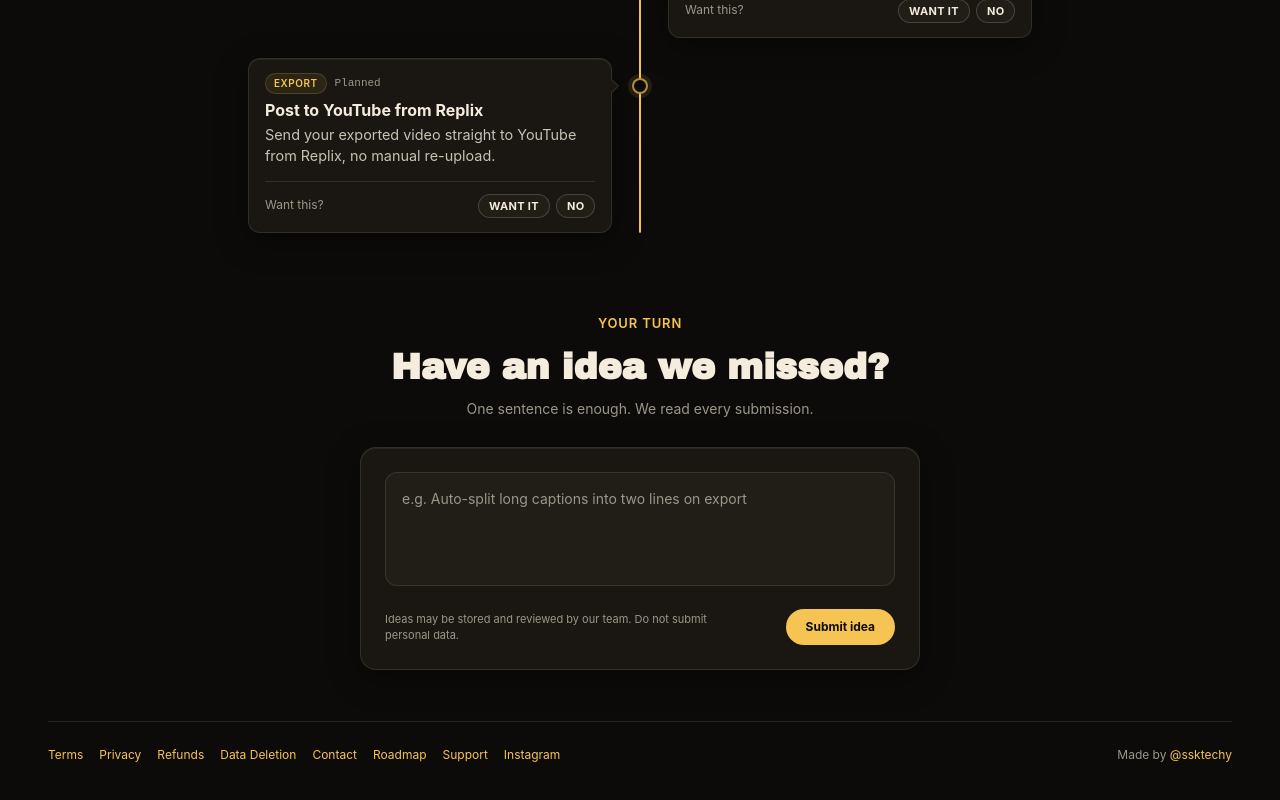
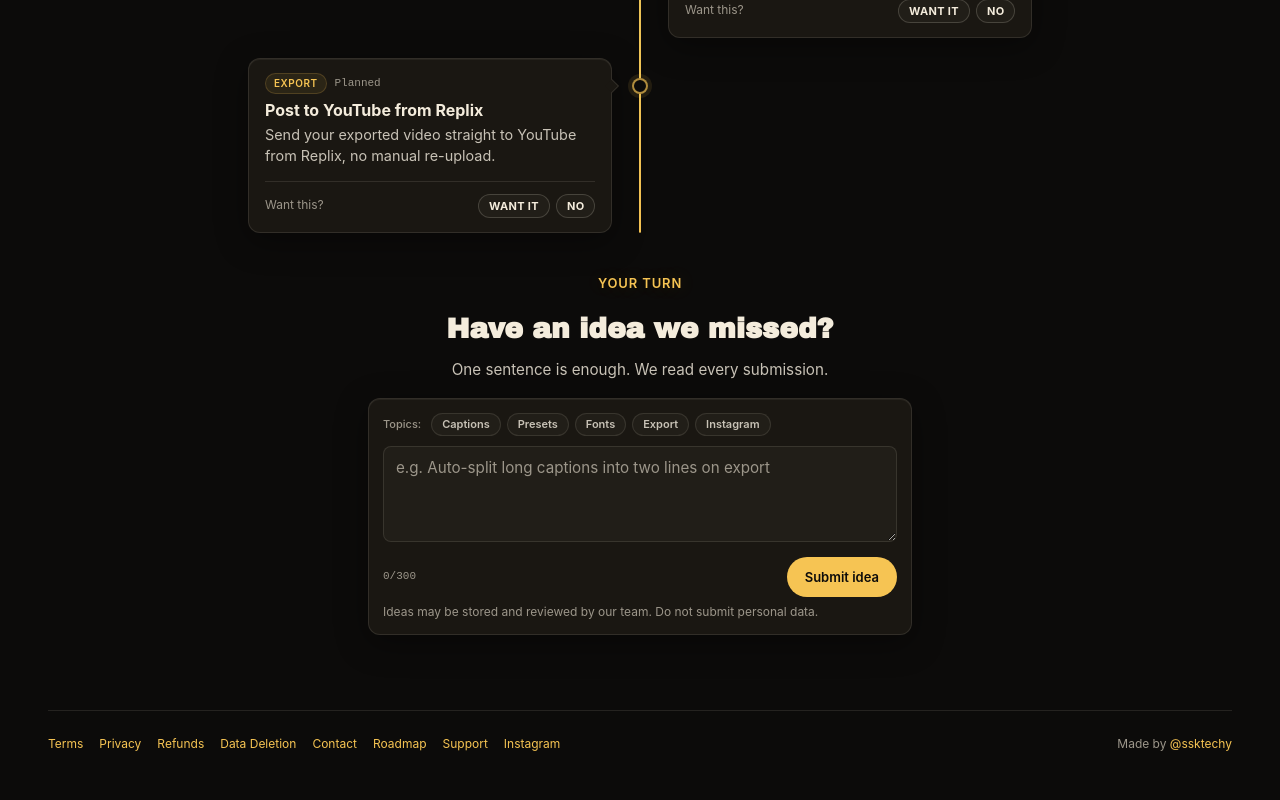
Before and after one commit to kuldeeprajput-dev/every-kaptions, a Next.js app: page /roadmap in a window 1280 px wide. Shown: the part 4063-4863 px from the top of the page. Built offline with nearby package versions, Linux system fonts and the light colour scheme; a web font is replaced by a local one.

Commit message:
Add roadmap idea suggestion form and submission modal

```diff
--- /dev/null
+++ b/src/features/roadmap/components/roadmap-idea-section.tsx
@@ -0,0 +1,210 @@
+"use client";
+
+import { useEffect, useRef, useState } from "react";
+
+const TOPIC_SUGGESTIONS = [
+  "Captions",
+  "Presets",
+  "Fonts",
+  "Export",
+  "Instagram",
+] as const;
+
+export function RoadmapIdeaSection() {
+  const [idea, setIdea] = useState("");
+  const [selectedTopic, setSelectedTopic] = useState<string | null>(null);
+  const [error, setError] = useState<string | null>(null);
+  const [submitted, setSubmitted] = useState(false);
+  const doneButtonRef = useRef<HTMLButtonElement | null>(null);
+
+  useEffect(() => {
+    if (!submitted) return;
+    doneButtonRef.current?.focus();
+
+    const handleKeyDown = (event: KeyboardEvent) => {
+      if (event.key === "Escape") {
+        setSubmitted(false);
+      }
+    };
+
+    window.addEventListener("keydown", handleKeyDown);
+    return () => window.removeEventListener("keydown", handleKeyDown);
+  }, [submitted]);
+
+  const handleTopicClick = (topic: string) => {
+    setSelectedTopic((prev) => (prev === topic ? null : topic));
+  };
+
+  const handleSubmit = (event: React.FormEvent<HTMLFormElement>) => {
+    event.preventDefault();
+    if (!idea.trim()) {
+      setError("Write your idea first.");
+      return;
+    }
+    setError(null);
+    setSubmitted(true);
+  };
+
+  const handleDismissModal = () => {
+    setSubmitted(false);
+    setIdea("");
+    setSelectedTopic(null);
+  };
+
+  return (
+    <>
+      <section
+        className="max-w-[640px] mx-auto mt-10 mb-0 max-[719px]:mb-6 px-[var(--page-gutter)] pb-6 max-[719px]:pb-[max(24px,env(safe-area-inset-bottom,0px))] text-center"
+        aria-labelledby="roadmap-ideas-title"
+      >
+        <div className="font-body text-[clamp(10px,0.45vw+8px,13px)] font-semibold tracking-[0.85px] uppercase text-amber mb-3.5 [text-shadow:0_0_18px_rgba(246,196,83,0.18)]">
+          YOUR TURN
+        </div>
+        <h2
+          id="roadmap-ideas-title"
+          className="font-display text-[clamp(1.35rem,3vw,1.75rem)] text-cream mb-2"
+        >
+          Have an idea we missed?
+        </h2>
+        <p className="text-body mb-4 text-[0.95rem]">
+          One sentence is enough. We read every submission.
+        </p>
+
+        <form
+          className="text-left border border-[var(--hairline)] rounded-xl bg-surface p-3.5 shadow-[var(--card-shadow)]"
+          noValidate
+          onSubmit={handleSubmit}
+        >
+          <div className="flex flex-wrap items-center gap-1.5 mb-2.5">
+            <span className="text-[11px] text-dim font-medium mr-1">Topics:</span>
+            {TOPIC_SUGGESTIONS.map((topic) => {
+              const isActive = selectedTopic === topic;
+              return (
+                <button
+                  key={topic}
+                  type="button"
+                  onClick={() => handleTopicClick(topic)}
+                  className={`text-[11px] font-semibold px-2.5 py-0.5 rounded-full border transition-colors cursor-pointer ${
+                    isActive
+                      ? "bg-amber text-[#0c0b0a] border-amber"
+                      : "bg-surface-raised text-body border-[var(--hairline)] hover:border-amber/40 hover:text-cream"
+                  }`}
+                  aria-pressed={isActive}
+                >
+                  {topic}
+                </button>
+              );
+            })}
+          </div>
+
+          <label htmlFor="roadmap-idea-input" className="sr-only">
+            Your idea or feature request
+          </label>
+          <textarea
+            id="roadmap-idea-input"
+            name="idea"
+            value={idea}
+            maxLength={300}
+            onChange={(e) => {
+              setIdea(e.target.value);
+              if (error && e.target.value.trim()) {
+                setError(null);
+              }
+            }}
+            placeholder="e.g. Auto-split long captions into two lines on export"
+            rows={3}
+            className="w-full min-h-24 resize-y font-body text-[0.95rem] leading-normal text-cream bg-surface-raised border border-[var(--hairline)] rounded-lg py-2.5 px-3 mb-2 placeholder:text-dim focus:outline-none focus:border-amber/45"
+          />
+
+          <div className="flex items-center justify-between gap-2.5 mb-1">
+            <span className="text-[11px] text-dim mono">
+              {idea.length}/300
+            </span>
+            <button
+              type="submit"
+              className="font-body text-[13px] font-semibold text-[#0c0b0a] bg-amber border-none rounded-full py-2.5 px-4.5 cursor-pointer transition-[filter,opacity] duration-150 hover:not-disabled:brightness-105"
+            >
+              Submit idea
+            </button>
+          </div>
+
+          {error && (
+            <p
+              className="text-[12px] text-[#e88] mt-2 mb-0.5 font-body"
+              role="alert"
+            >
+              {error}
+            </p>
+          )}
+          <p className="text-dim text-[12px] leading-[1.45] mt-1.5 mb-0 font-body">
+            Ideas may be stored and reviewed by our team. Do not submit personal
+            data.
+          </p>
+        </form>
+      </section>
+
+      {/* Success Modal Popup */}
+      <div
+        className={`fixed inset-0 bg-black/78 z-[200] flex items-center justify-center p-5 transition-[opacity,visibility] duration-200 ${
+          submitted
+            ? "opacity-100 visible pointer-events-auto"
+            : "opacity-0 invisible pointer-events-none"
+        }`}
+        id="roadmapIdeaModal"
+        aria-hidden={!submitted}
+        onClick={(e) => {
+          if (e.target === e.currentTarget) {
+            handleDismissModal();
+          }
+        }}
+      >
+        <div
+          className={`w-full max-w-[420px] bg-surface border border-[var(--hairline-strong)] rounded-[18px] p-7 max-[480px]:p-6 text-center transition-[transform,opacity] duration-[260ms] ease-[cubic-bezier(0.2,0.8,0.2,1)] ${
+            submitted
+              ? "opacity-100 translate-y-0 scale-100"
+              : "opacity-0 translate-y-3.5 scale-[0.97]"
+          }`}
+          role="dialog"
+          aria-modal="true"
+          aria-labelledby="roadmapIdeaModalTitle"
+        >
+          <div
+            className="w-12 h-12 rounded-full bg-[#6ee7a0]/[0.14] border border-[#6ee7a0]/[0.35] flex items-center justify-center mx-auto mb-4"
+            aria-hidden="true"
+          >
+            <svg viewBox="0 0 24 24" width="28" height="28" className="block">
+              <path
+                d="M5 13l4 4 10-11"
+                fill="none"
+                stroke="#6ee7a0"
+                strokeWidth="2.5"
+                strokeLinecap="round"
+                strokeLinejoin="round"
+              />
+            </svg>
+          </div>
+          <h2
+            id="roadmapIdeaModalTitle"
+            className="font-display text-[24px] text-cream mb-2 tracking-[-0.02em]"
+          >
+            Thanks, we got your idea.
+          </h2>
+          <p className="text-[14px] text-dim mb-5 leading-normal">
+            We read every submission. Keep the ideas coming.
+          </p>
+          <div className="flex flex-col gap-2.5">
+            <button
+              ref={doneButtonRef}
+              type="button"
+              className="btn-primary w-full"
+              id="roadmapIdeaModalDone"
+              onClick={handleDismissModal}
+            >
+              Done
+            </button>
+          </div>
+        </div>
+      </div>
+    </>
+  );
+}
--- a/src/features/roadmap/components/roadmap-page.tsx
+++ b/src/features/roadmap/components/roadmap-page.tsx
@@ -5,11 +5,10 @@ import { SiteFooter } from "@/shared/components/site-footer";
 import { SiteHeader } from "@/shared/components/site-header";
 import { roadmapItems } from "../data/roadmap-data";
 import { RoadmapItemCard } from "./roadmap-item-card";
+import { RoadmapIdeaSection } from "./roadmap-idea-section";
 
 export function RoadmapPage() {
   const [votes, setVotes] = useState<Record<string, "yes" | "no">>({});
-  const [idea, setIdea] = useState("");
-  const [submitted, setSubmitted] = useState(false);
 
   const shippedItems = roadmapItems.filter((item) => item.status === "shipped");
   const plannedItems = roadmapItems.filter((item) => item.status === "next");
@@ -93,28 +92,7 @@ export function RoadmapPage() {
           </div>
         </div>
 
-        <section className="mx-auto mt-20 max-w-[560px] text-center">
-          <div className="font-body text-[clamp(10px,0.45vw+8px,13px)] font-semibold tracking-[0.85px] uppercase text-amber mb-3.5">Your turn</div>
-          <h2 className="font-display text-3xl text-cream sm:text-4xl">Have an idea we missed?</h2>
-          <p className="mt-3 text-sm text-dim">One sentence is enough. We read every submission.</p>
-          {submitted ? (
-            <div className="mt-7 rounded-2xl border border-emerald-400/25 bg-emerald-400/8 p-8">
-              <h3 className="font-bold text-cream">Thanks, we got your idea.</h3>
-              <p className="mt-2 text-sm text-dim">We read every submission. Keep the ideas coming.</p>
-              <button type="button" onClick={() => { setSubmitted(false); setIdea(""); }} className="mt-5 rounded-full bg-cream px-5 py-2 text-xs font-bold text-canvas">Done</button>
-            </div>
-          ) : (
-            <form className="mt-7 rounded-2xl border border-[var(--hairline)] bg-surface p-4 text-left sm:p-6 shadow-[var(--card-shadow)]" onSubmit={(event) => { event.preventDefault(); if (idea.trim()) setSubmitted(true); }}>
-              <label htmlFor="idea" className="sr-only">Your feature idea</label>
-              <textarea id="idea" value={idea} onChange={(event) => setIdea(event.target.value)} required rows={4} placeholder="e.g. Auto-split long captions into two lines on export" className="w-full resize-none rounded-xl border border-[var(--hairline)] bg-surface-raised p-4 text-sm text-cream placeholder:text-dim" />
-              <div className="mt-4 flex items-center justify-between gap-4">
-                <p className="max-w-[340px] text-[11px] leading-4 text-dim">Ideas may be stored and reviewed by our team. Do not submit personal data.</p>
-                <button type="submit" className="shrink-0 rounded-full bg-amber px-5 py-2.5 text-xs font-bold text-[#0c0b0a]">Submit idea</button>
-              </div>
-            </form>
-          )}
-        </section>
-
+        <RoadmapIdeaSection />
         <SiteFooter />
       </main>
     </div>
```
